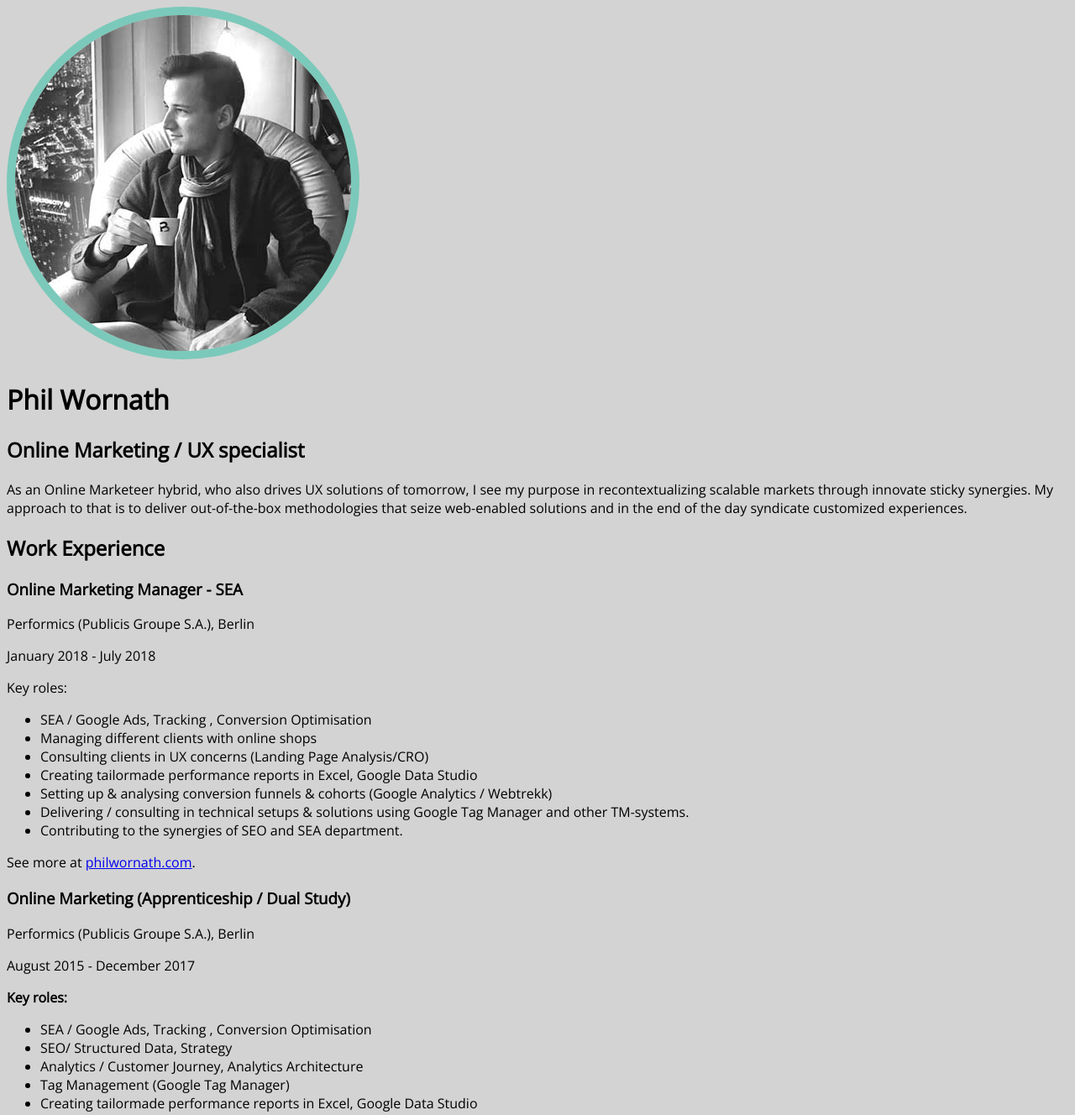
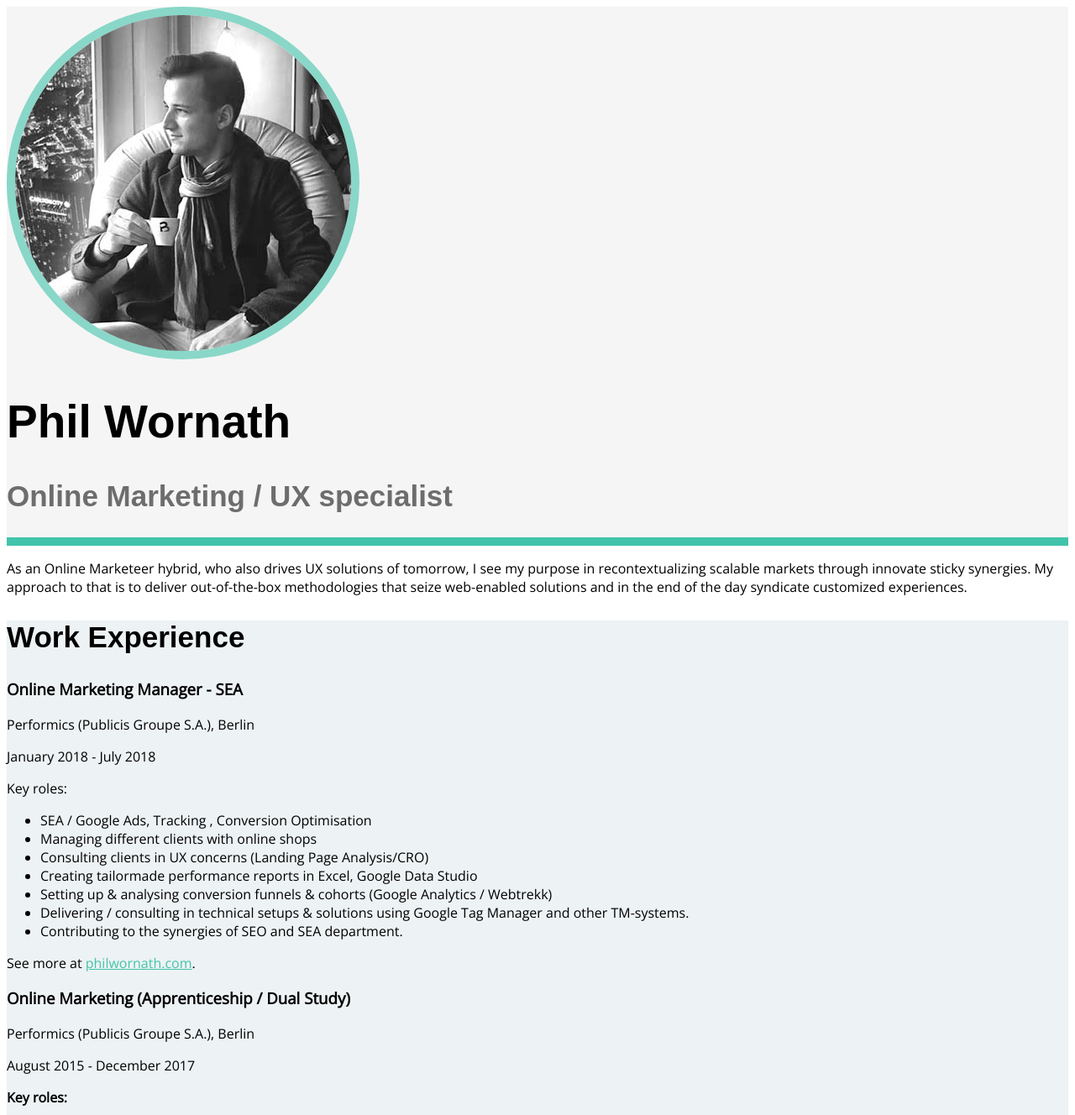
Before and after one commit to philffm/PhilWornath_CV, a plain HTML site: page index.html in a window 1280 px wide. Shown: the top 1328 px of the page at 84% size. Drawn offline with nearby package versions, Linux system fonts and the light colour scheme.

Commit message:
3. Typography
- Added Open Sans (was already added via @import in CSS but found out, HTML is the best practice)

```diff
--- a/css/styles.css
+++ b/css/styles.css
@@ -1,13 +1,27 @@
 /* Init
 ------------------------------------*/
-@import url('https://fonts.googleapis.com/css?family=Open+Sans');
 
 /* Global styles
 ------------------------------------*/
 body {
-    font-family: 'Open Sans',serif;
-    background: #D3D3D3;
+    font-family: 'Open Sans',sans-serif;
 }
+a {
+    color: #41c4ab;
+  }
+a:hover {
+text-decoration: none;
+}
+h1, h2 {
+font-family: 'Open Sans:600',sans-serif;}
+h2 {
+    font-size: 35px;
+}
+h1 {
+font-size: 55px;
+}
+
+
 
 img.cv-portrait {
 
@@ -18,16 +32,34 @@ img.cv-portrait {
 
 }
 
-
 /* Header & Footer
 ------------------------------------*/
+header,
+footer {
+  background-color: #f5f5f5;
+  color: #000000;
+  border-bottom: 10px solid #41c4ab;
+}
+header h1{
+  color: #000000;
+
+}
+header h2 {
+  color: #6d6d6d;
+}
 
 
 
 /* Work Experience
 ------------------------------------*/
+.work {
+  background: #EDF2F4;
+}
 
 
 
 /* Education
 ------------------------------------*/
+.education {
+
+}
--- a/index.html
+++ b/index.html
@@ -4,6 +4,7 @@
     <meta charset="UTF-8">
     <meta name="viewport" content="width=device-width, initial-scale=1.0">
     <title>Phil Wornath | Resume</title>
+    <link href="https://fonts.googleapis.com/css?family=Caveat|Open+Sans" rel="stylesheet">
     <link rel="stylesheet" href="css/styles.css">
 </head>
 <body>
@@ -17,7 +18,7 @@
 
     <main>
         <!-- // Work Experience -->
-        <section>
+        <section class="work">
             <h2>Work Experience</h2>
 
             <!-- Job 1 Details -->
@@ -85,7 +86,7 @@
 
 
         <!-- // Education -->
-        <section>
+        <section class="education">
             <h2>Education</h2>
 
             <!-- School 1 details. -->
```
